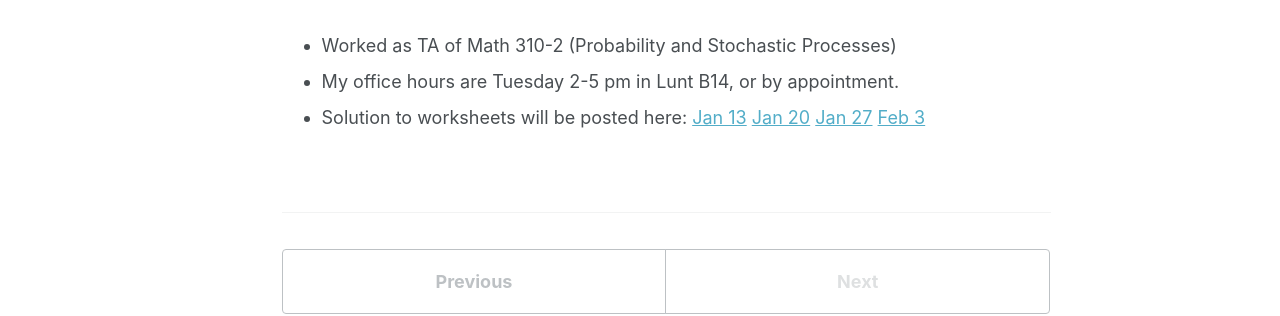
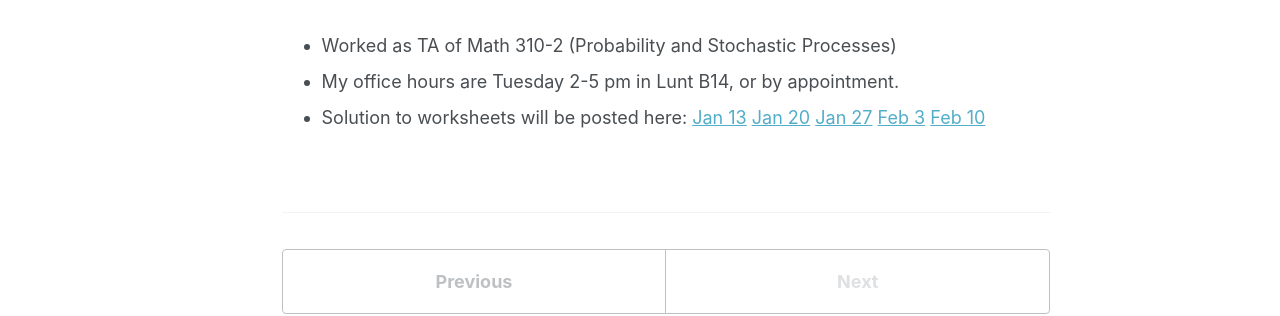
Before and after one commit to zhc515/zhc515.github.io, a Jekyll site: the page built from _teaching/2026-winter-teaching.md, in a window 1280 px wide. Shown: the part 189-505 px from the top of the page. Built offline with Jekyll 4.4.1, drawn with Linux system fonts in a browser that asks for light colours.

Commit message:
Update 2026-winter-teaching.md

```diff
--- a/_teaching/2026-winter-teaching.md
+++ b/_teaching/2026-winter-teaching.md
@@ -15,3 +15,4 @@ location: "Evanston, US"
   [Jan 20](http://zhc515.github.io/files/Math_310_2_worksheet_Jan_20.pdf)
   [Jan 27](http://zhc515.github.io/files/Math_310_2_worksheet_Jan_27.pdf)
   [Feb 3](http://zhc515.github.io/files/Math_310_2_worksheet_Feb_3.pdf)
+  [Feb 10](http://zhc515.github.io/files/Math_310_2_worksheet_Feb_10.pdf)
```
